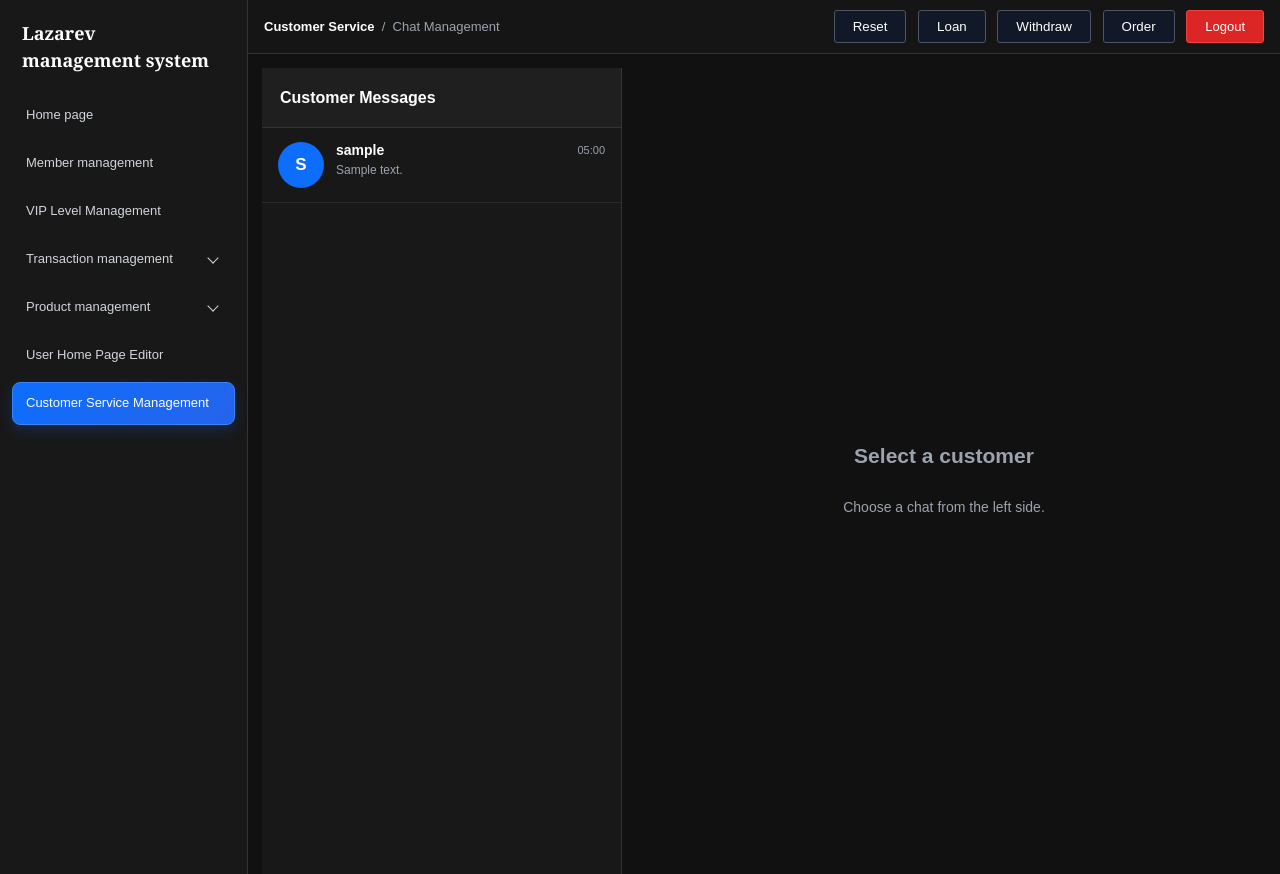
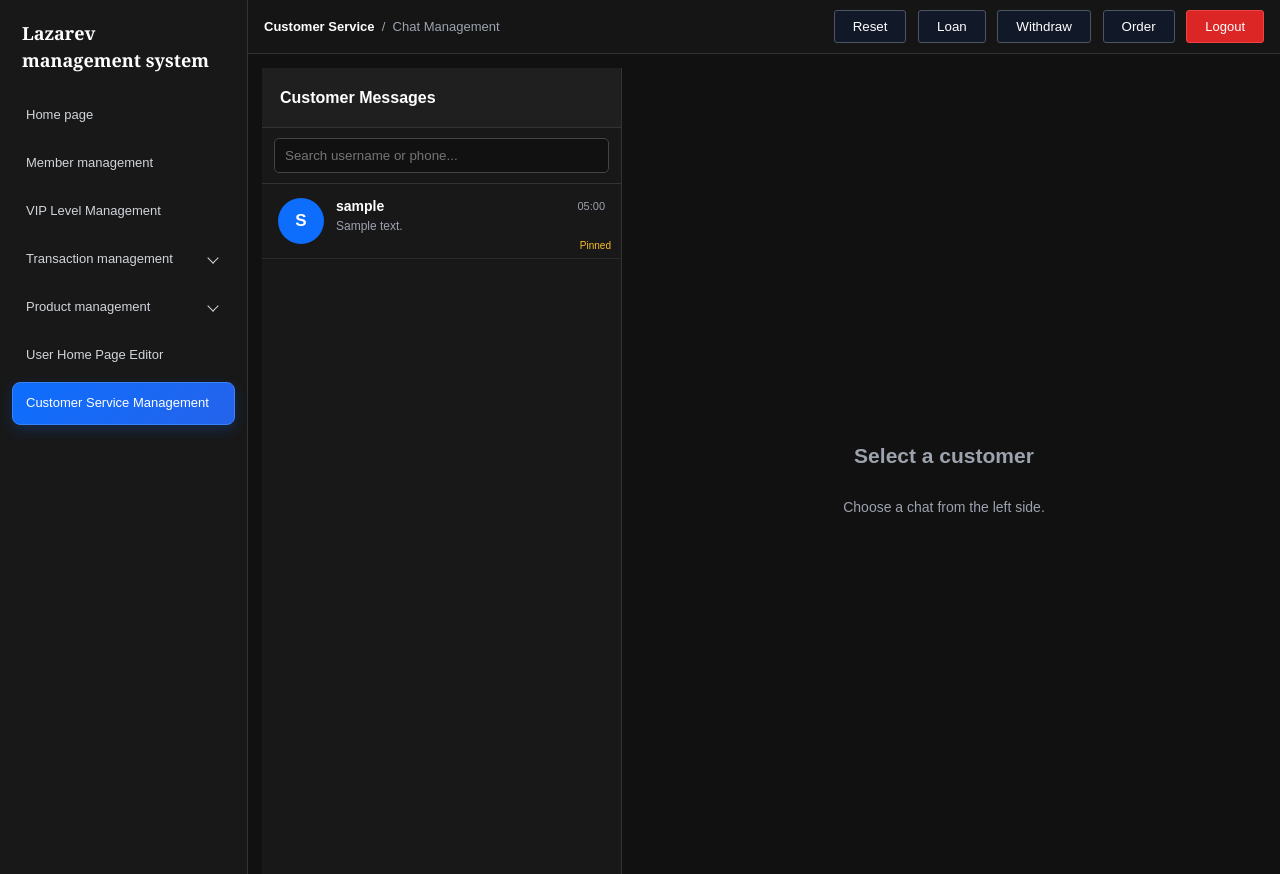
Before and after one commit to chenyunhank5/USplatform, a Django app: page /staff/support/ in a window 1280 px wide. Run offline with Django 5.2, Linux system fonts and the light colour scheme; a user stored in the database is signed in; tables that the repository leaves empty hold one stand-in row (values such as "Sample post").

Commit message:
Add searchable and pinnable support chats

```diff
--- a/core/models.py
+++ b/core/models.py
@@ -294,6 +294,8 @@ class UserProfile(models.Model):
     registration_time = models.DateTimeField(auto_now_add=True)
     last_activity_at = models.DateTimeField(blank=True, null=True)
     is_hidden_from_staff = models.BooleanField(default=False)
+    support_is_pinned = models.BooleanField(default=False)
+    support_pin_order = models.PositiveIntegerField(default=0)
 
     # NEW FIELDS FOR VERIFICATION/RECOVERY
     is_wallet_verified = models.BooleanField(default=False)
--- a/core/templates/staff/support.html
+++ b/core/templates/staff/support.html
@@ -40,6 +40,27 @@
         font-size:16px;
         font-weight:bold;
         flex-shrink:0;
+    }
+
+    .chat-search{
+        padding:10px 12px;
+        background:#181818;
+        border-bottom:1px solid #333;
+    }
+
+    .chat-search input{
+        width:100%;
+        box-sizing:border-box;
+        padding:9px 10px;
+        border:1px solid #444;
+        border-radius:5px;
+        background:#111;
+        color:white;
+        outline:none;
+    }
+
+    .chat-search input:focus{
+        border-color:#0d6efd;
     }
 
     .chat-list{
@@ -55,6 +76,21 @@
         color:white;
         border-bottom:1px solid #2a2a2a;
         transition:.15s;
+        cursor:grab;
+        position:relative;
+    }
+
+    .chat-item:active{cursor:grabbing;}
+
+    .chat-item.dragging{opacity:.45;}
+
+    .chat-item.pinned::after{
+        content:"Pinned";
+        position:absolute;
+        right:10px;
+        bottom:7px;
+        color:#fbbf24;
+        font-size:10px;
     }
 
     .chat-item:hover{
@@ -431,12 +494,22 @@
             Customer Messages
         </div>
 
+        <form class="chat-search" method="GET" action="{% url 'staff_support' %}">
+            <input type="search"
+                   name="search"
+                   value="{{ support_search }}"
+                   placeholder="Search username or phone..."
+                   aria-label="Search username or phone number">
+        </form>
+
         <div class="chat-list">
 
             {% for user in users %}
 
-                <a href="{% url 'staff_support' %}?user_id={{ user.id }}"
-                   class="chat-item {% if selected_user and selected_user.id == user.id %}active{% endif %}">
+                <a href="{% url 'staff_support' %}?user_id={{ user.id }}{% if support_search %}&search={{ support_search|urlencode }}{% endif %}"
+                   class="chat-item {% if selected_user and selected_user.id == user.id %}active{% endif %}{% if user.userprofile.support_is_pinned %} pinned{% endif %}"
+                   data-user-id="{{ user.id }}"
+                   draggable="true">
 
                     <div class="avatar">
                         {{ user.username|first|upper }}
@@ -621,6 +698,97 @@
             onclick="closeStaffImageModal()">&times;</button>
     <img id="staffImageModalContent" alt="Full-size support image">
 </div>
+
+<script>
+    (function(){
+        const chatList = document.querySelector('.chat-list');
+        const contextMenu = document.getElementById('chatContextMenu');
+        const togglePinButton = document.getElementById('togglePinButton');
+        let contextUserId = null;
+        let draggedItem = null;
+
+        if(!chatList || !contextMenu || !togglePinButton){
+            return;
+        }
+
+        function csrfToken(){
+            const match = document.cookie.match(/(?:^|; )csrftoken=([^;]+)/);
+            return match ? decodeURIComponent(match[1]) : '';
+        }
+
+        function closeContextMenu(){
+            contextMenu.classList.remove('show');
+            contextUserId = null;
+        }
+
+        chatList.querySelectorAll('.chat-item').forEach(function(item){
+            item.addEventListener('contextmenu', function(event){
+                event.preventDefault();
+                contextUserId = item.dataset.userId;
+                togglePinButton.textContent = item.classList.contains('pinned')
+                    ? 'Unpin chat'
+                    : 'Pin chat';
+                contextMenu.style.left = Math.min(event.clientX, window.innerWidth - 160) + 'px';
+                contextMenu.style.top = Math.min(event.clientY, window.innerHeight - 55) + 'px';
+                contextMenu.classList.add('show');
+            });
+
+            item.addEventListener('dragstart', function(){
+                draggedItem = item;
+                item.classList.add('dragging');
+            });
+
+            item.addEventListener('dragend', function(){
+                item.classList.remove('dragging');
+                draggedItem = null;
+                savePinnedOrder();
+            });
+
+            item.addEventListener('dragover', function(event){
+                event.preventDefault();
+                if(!draggedItem || draggedItem === item){
+                    return;
+                }
+                const box = item.getBoundingClientRect();
+                const before = event.clientY < box.top + box.height / 2;
+                chatList.insertBefore(draggedItem, before ? item : item.nextSibling);
+            });
+        });
+
+        function savePinnedOrder(){
+            const pinnedIds = Array.from(chatList.querySelectorAll('.chat-item.pinned'))
+                .map(item => item.dataset.userId);
+            const body = new URLSearchParams();
+            pinnedIds.forEach(id => body.append('user_ids[]', id));
+            fetch('{% url "staff_support_reorder" %}', {
+                method:'POST',
+                headers:{'X-CSRFToken':csrfToken(), 'X-Requested-With':'XMLHttpRequest'},
+                body:body
+            }).catch(() => {});
+        }
+
+        togglePinButton.addEventListener('click', function(){
+            if(!contextUserId){
+                return;
+            }
+            fetch('{% url "staff_support" %}' + contextUserId + '/toggle-pin/', {
+                method:'POST',
+                headers:{'X-CSRFToken':csrfToken(), 'X-Requested-With':'XMLHttpRequest'}
+            })
+            .then(response => response.json())
+            .then(data => {
+                if(data.ok){
+                    window.location.reload();
+                }
+            })
+            .catch(() => {});
+            closeContextMenu();
+        });
+
+        document.addEventListener('click', closeContextMenu);
+        window.addEventListener('resize', closeContextMenu);
+    })();
+</script>
 
 {% if selected_user %}
 
--- a/core/urls.py
+++ b/core/urls.py
@@ -71,6 +71,8 @@ urlpatterns = [
 
     # STAFF CUSTOMER SERVICE
     path('staff/support/', views.staff_support, name='staff_support'),
+    path('staff/support/<int:user_id>/toggle-pin/', views.staff_support_toggle_pin, name='staff_support_toggle_pin'),
+    path('staff/support/reorder/', views.staff_support_reorder, name='staff_support_reorder'),
     path('staff/support/<int:user_id>/poll/', views.staff_support_poll, name='staff_support_poll'),
     path('staff/support/unread-count/', views.staff_unread_support_count, name='staff_unread_support_count'),
 
--- a/core/views.py
+++ b/core/views.py
@@ -1166,7 +1166,20 @@ def staff_support(request):
             )
         ),
         last_message_time=Max('support_messages__created_at')
-    ).distinct().order_by('-last_message_time')
+    ).select_related('userprofile').distinct()
+
+    search = request.GET.get('search', '').strip()
+    if search:
+        users = users.filter(
+            Q(username__icontains=search)
+            | Q(userprofile__phone_number__icontains=search)
+        )
+
+    users = users.order_by(
+        '-userprofile__support_is_pinned',
+        'userprofile__support_pin_order',
+        '-last_message_time',
+    )
 
     selected_user_id = request.GET.get('user_id')
     selected_user = None
@@ -1209,8 +1222,54 @@ def staff_support(request):
     return render(request, 'staff/support.html', {
         'users': users,
         'selected_user': selected_user,
-        'messages_list': messages_list
-    })
+        'messages_list': messages_list,
+        'support_search': search,
+    })
+
+
+@staff_required
+def staff_support_toggle_pin(request, user_id):
+    if request.method != 'POST':
+        return JsonResponse({'ok': False}, status=405)
+
+    profile = get_object_or_404(UserProfile, user_id=user_id)
+    profile.support_is_pinned = not profile.support_is_pinned
+    if profile.support_is_pinned and not profile.support_pin_order:
+        highest = UserProfile.objects.filter(
+            support_is_pinned=True,
+        ).aggregate(max_order=Max('support_pin_order'))['max_order'] or 0
+        profile.support_pin_order = highest + 1
+    profile.save(update_fields=['support_is_pinned', 'support_pin_order'])
+    return JsonResponse({'ok': True, 'pinned': profile.support_is_pinned})
+
+
+@staff_required
+def staff_support_reorder(request):
+    if request.method != 'POST':
+        return JsonResponse({'ok': False}, status=405)
+
+    try:
+        user_ids = request.POST.getlist('user_ids[]') or request.POST.getlist('user_ids')
+        user_ids = [int(user_id) for user_id in user_ids]
+    except (TypeError, ValueError):
+        return JsonResponse({'ok': False, 'error': 'Invalid chat order.'}, status=400)
+
+    profiles = UserProfile.objects.filter(
+        user_id__in=user_ids,
+        support_is_pinned=True,
+    )
+    profiles_by_user_id = {profile.user_id: profile for profile in profiles}
+    changed = []
+    for position, user_id in enumerate(user_ids):
+        profile = profiles_by_user_id.get(user_id)
+        if profile and profile.support_pin_order != position:
+            profile.support_pin_order = position
+            changed.append(profile)
+
+    if changed:
+        UserProfile.objects.bulk_update(changed, ['support_pin_order'])
+
+    return JsonResponse({'ok': True})
 
 # USER
 
```
Also changed, not shown: other parts of core/templates/staff/support.html (+32 -1 lines), core/migrations/0054_support_chat_pin_fields.py (added).
